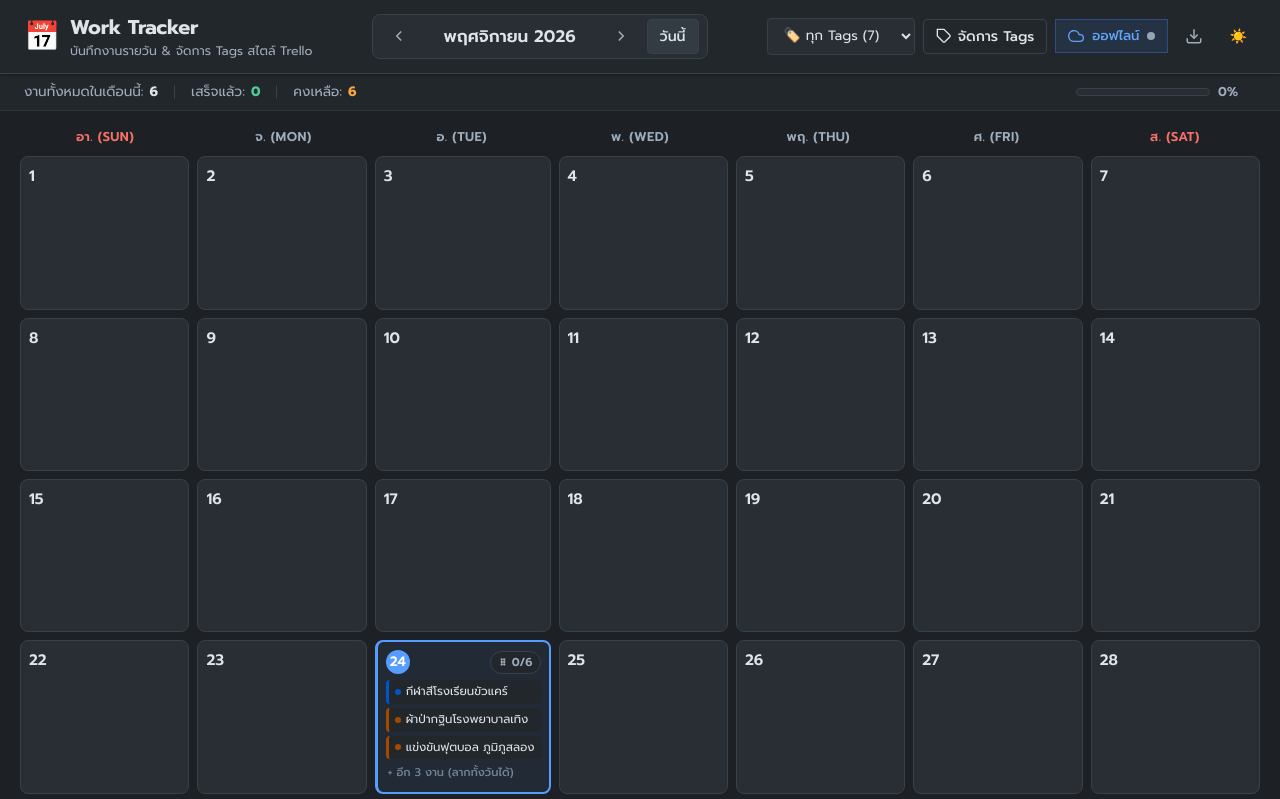
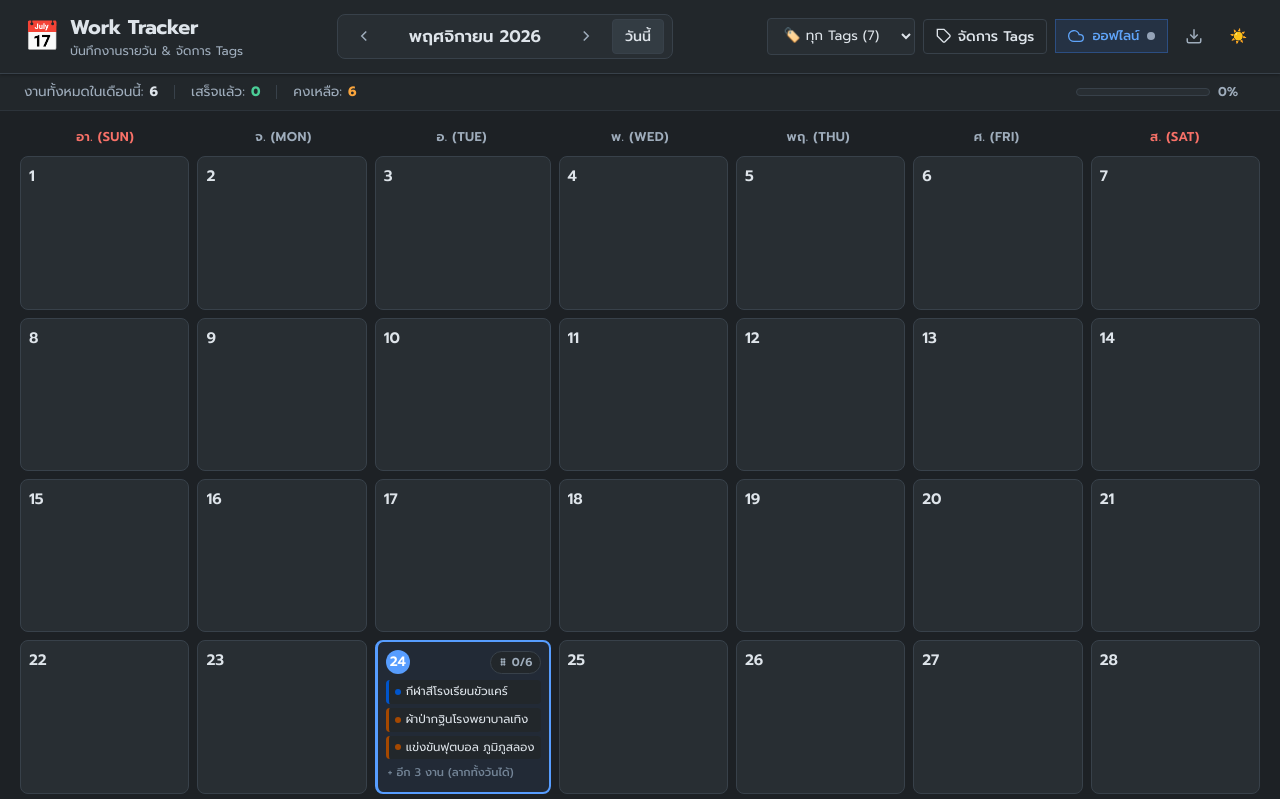
Before and after one commit to plamza5555/work-tracker, a plain HTML site: page index.html in a window 1280 px wide. Shown: the top 799 px of the page. Drawn offline with Linux system fonts and the light colour scheme; no server answers.

Commit message:
Update index.html

```diff
--- a/index.html
+++ b/index.html
@@ -17,7 +17,7 @@
         <span class="logo-icon">📅</span>
         <div class="logo-text">
           <h1>Work Tracker</h1>
-          <span class="subtitle">บันทึกงานรายวัน & จัดการ Tags สไตล์ Trello</span>
+          <span class="subtitle">บันทึกงานรายวัน & จัดการ Tags</span>
         </div>
       </div>
     </div>
```
